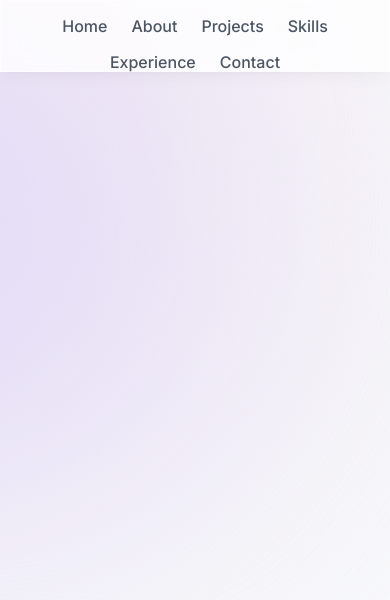
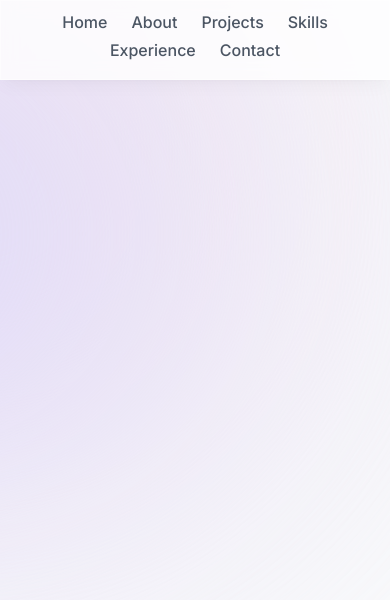
Before and after one commit to JasonMac123/NewPortfolio, a Next.js app: page / in a window 390 px wide. Shown: the top 600 px of the page. Built offline with nearby package versions, Linux system fonts and the light colour scheme.

Commit message:
Increases header sizing for mobile

```diff
--- a/components/Header.tsx
+++ b/components/Header.tsx
@@ -34,11 +34,11 @@
   return (
     <header className="z-50 relative">
       <motion.div
-        className="fixed top-0 left-1/2 h-[4.5rem] w-full rounded-none border border-white border-opacity-40 bg-white bg-opacity-80 shadow-lg shadow-black/[0.03] backdrop-blur-[0.5rem] sm:top-6 sm:h-[3.25rem] sm:w-[36rem] sm:rounded-full"
+        className="fixed top-0 left-1/2 h-[5rem] w-full rounded-none border border-white border-opacity-40 bg-white bg-opacity-80 shadow-lg shadow-black/[0.03] backdrop-blur-[0.5rem] sm:top-6 sm:h-[3.25rem] sm:w-[36rem] sm:rounded-full"
         initial={{ y: -100, x: "-50%", opacity: 0 }}
         animate={{ y: 0, x: "-50%", opacity: 1 }}
       ></motion.div>
-      <nav className="fixed top-[0.15rem] left-1/2 h-12 -translate-x-1/2 py-2 sm:top-[2rem] sm:h-[initial] sm:py-0">
+      <nav className="fixed flex top-[0.15rem] left-1/2 h-12 -translate-x-1/2 py-2 sm:top-[2rem] sm:h-[initial] sm:py-0">
         <ul className="flex w-[22rem] flex-wrap items-center justify-center gap-y-1 font-medium text-gray-600 sm:w-[initial] sm:flex-nowrap sm:gap-3">
           {links.map((link) => (
             <li
```
